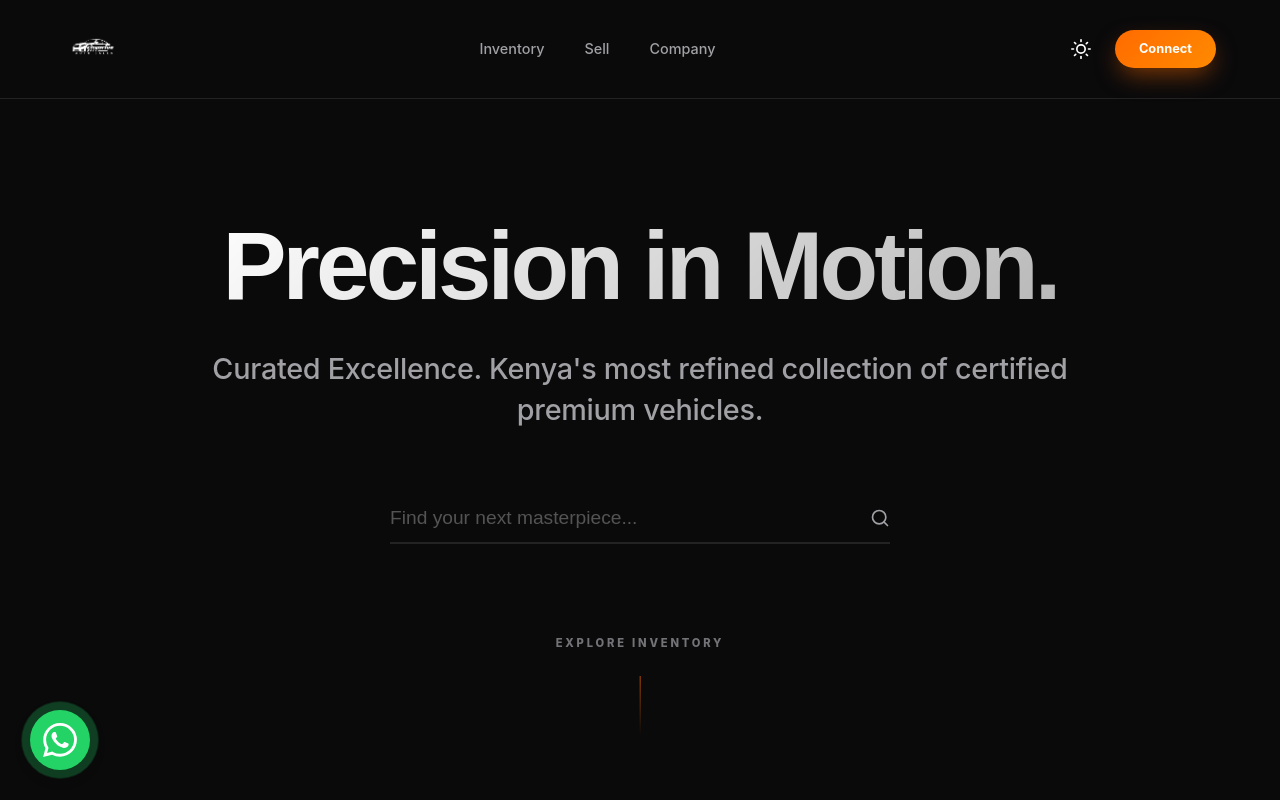
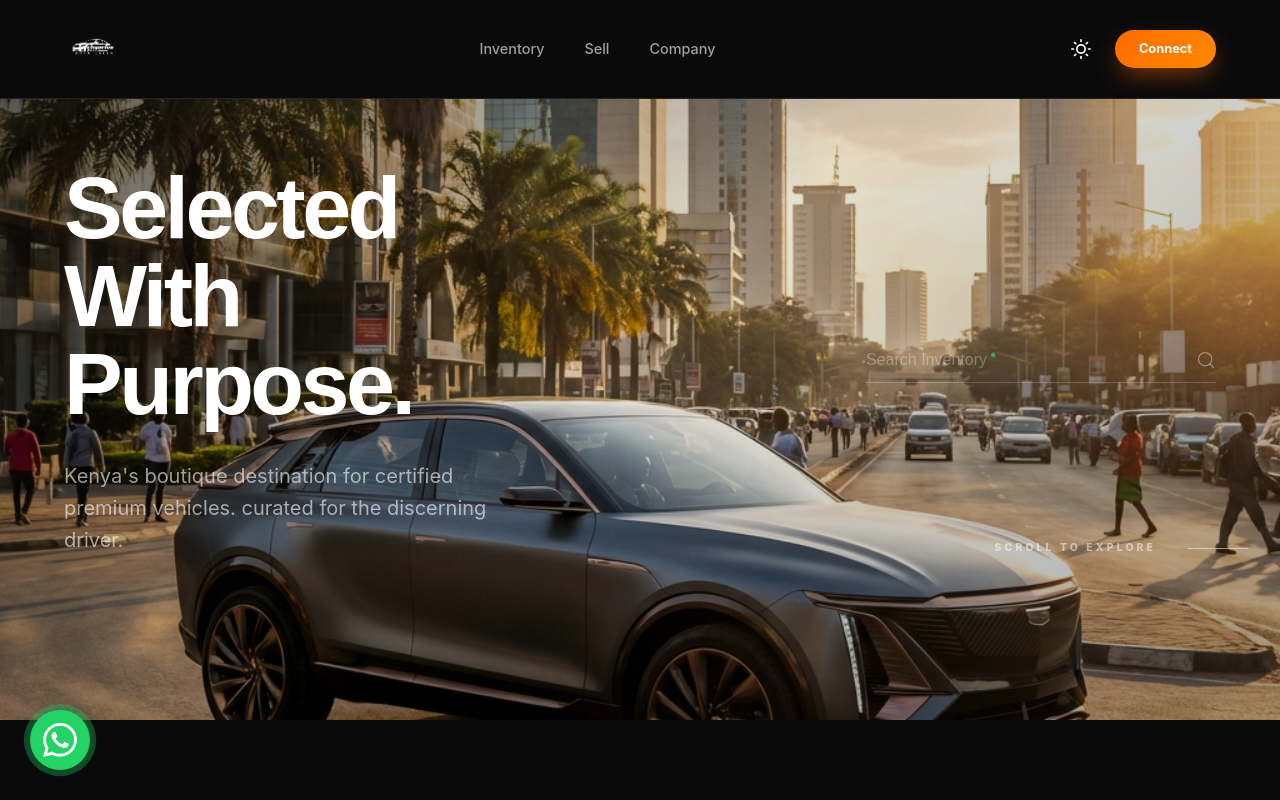
Before and after one commit to Ruchez/citydrive, a React (Vite) app: page / in a window 1280 px wide. Shown: the top 800 px of the page. Built offline with nearby package versions, Linux system fonts and the light colour scheme.

Commit message:
UI: Overhaul Hero for Boutique Gallery aesthetic

```diff
--- a/src/App.css
+++ b/src/App.css
@@ -162,75 +162,187 @@ body {
   color: var(--accent-primary);
 }
 
-/* Hero Section */
-.hero {
+/* Boutique Gallery Hero */
+.hero-gallery {
   position: relative;
-  height: 100vh;
-  min-height: 750px;
+  height: 90vh;
+  min-height: 700px;
   display: flex;
   align-items: center;
   overflow: hidden;
+  background: var(--bg-deep);
 }
 
-.hero-bg {
+.gallery-viewport {
   position: absolute;
   top: 0;
   left: 0;
   width: 100%;
   height: 100%;
-  object-fit: cover;
-  z-index: -2;
+  z-index: 1;
 }
 
-.hero-overlay {
+.gallery-subject {
+  width: 100%;
+  height: 100%;
+  object-fit: cover;
+  opacity: 0.95;
+  filter: contrast(1.05) brightness(0.95);
+}
+
+.gallery-light-wash {
   position: absolute;
   top: 0;
   left: 0;
   width: 100%;
   height: 100%;
-  background: linear-gradient(to right, var(--bg-deep) 0%, rgba(10, 10, 11, 0.2) 100%);
-  opacity: 0.9;
-  z-index: -1;
-  transition: background 0.5s ease;
+  background: linear-gradient(135deg, rgba(10, 10, 11, 0.7) 0%, transparent 50%, rgba(10, 10, 11, 0.3) 100%);
+  z-index: 1;
 }
 
-[data-theme="light"] .hero-overlay {
-  background: linear-gradient(to right, rgba(248, 249, 2FA, 0.9) 0%, rgba(248, 249, 2FA, 0.1) 100%);
+.gallery-content {
+  position: relative;
+  z-index: 10;
+  width: 100%;
+  display: grid;
+  grid-template-columns: 1fr 1fr;
+  align-items: center;
+  gap: 4rem;
 }
 
-.hero-content-minimal {
-  height: 100%;
-  display: flex;
-  flex-direction: column;
-  justify-content: center;
-  align-items: center;
-  text-align: center;
-  padding-bottom: 5vh;
+.gallery-branding {
+  max-width: 600px;
 }
 
-.hero-text-center {
-  max-width: 900px;
+.gallery-title {
+  font-size: 5.5rem;
+  font-weight: 800;
+  letter-spacing: -0.04em;
+  line-height: 1;
+  color: white;
+  margin-bottom: 2rem;
+  text-transform: capitalize;
 }
 
-.hero-title-premium {
-  font-size: 6rem;
-  letter-spacing: -0.04em;
-  font-weight: 800;
-  line-height: 1.05;
-  margin-bottom: 2rem;
-  background: linear-gradient(135deg, #fff 0%, rgba(255, 255, 255, 0.7) 100%);
-  -webkit-background-clip: text;
-  background-clip: text;
-  -webkit-text-fill-color: transparent;
+.gallery-description {
+  font-size: 1.25rem;
+  font-weight: 400;
+  color: rgba(255, 255, 255, 0.6);
+  line-height: 1.6;
+  max-width: 450px;
 }
 
-.hero-subtitle-clean {
-  font-size: 1.8rem;
+.gallery-tools {
+  display: flex;
+  justify-content: flex-end;
+}
+
+.gallery-search-group {
+  width: 100%;
+  max-width: 350px;
+  display: flex;
+  align-items: center;
+  border-bottom: 1.5px solid rgba(255, 255, 255, 0.2);
+  padding: 0.75rem 0;
+  transition: border-color 0.4s ease;
+}
+
+.gallery-search-group:focus-within {
+  border-color: var(--accent-primary);
+}
+
+.gallery-search-group input {
+  flex: 1;
+  background: none;
+  border: none;
+  color: white;
+  font-size: 1rem;
+  outline: none;
   font-weight: 500;
-  color: var(--text-secondary);
-  margin-bottom: 4rem;
-  line-height: 1.4;
-  letter-spacing: -0.01em;
+}
+
+.gallery-search-group input::placeholder {
+  color: rgba(255, 255, 255, 0.3);
+}
+
+.gallery-search-trigger {
+  color: rgba(255, 255, 255, 0.4);
+  display: flex;
+  align-items: center;
+  padding-left: 1rem;
+}
+
+.gallery-search-trigger:hover {
+  color: var(--accent-primary);
+}
+
+.gallery-scroll-prompt {
+  position: absolute;
+  bottom: 0;
+  right: 2rem;
+  display: flex;
+  align-items: center;
+  gap: 2rem;
+  cursor: pointer;
+  opacity: 0.5;
+  transition: opacity 0.3s ease;
+}
+
+.gallery-scroll-prompt:hover {
+  opacity: 1;
+}
+
+.prompt-text {
+  font-size: 0.65rem;
+  font-weight: 800;
+  letter-spacing: 0.3em;
+  color: white;
+}
+
+.prompt-line {
+  width: 60px;
+  height: 1px;
+  background: white;
+}
+
+@media (max-width: 1200px) {
+  .gallery-title {
+    font-size: 4.5rem;
+  }
+}
+
+@media (max-width: 992px) {
+  .gallery-content {
+    grid-template-columns: 1fr;
+    text-align: center;
+    gap: 3rem;
+  }
+
+  .gallery-branding {
+    margin: 0 auto;
+  }
+
+  .gallery-tools {
+    justify-content: center;
+  }
+
+  .gallery-scroll-prompt {
+    display: none;
+  }
+}
+
+@media (max-width: 768px) {
+  .hero-gallery {
+    height: 80vh;
+  }
+
+  .gallery-title {
+    font-size: 3.5rem;
+  }
+
+  .gallery-description {
+    font-size: 1.1rem;
+  }
 }
 
 /* Theme Toggle Button */
@@ -346,22 +458,20 @@ body {
   box-shadow: 0 20px 40px rgba(255, 107, 0, 0.4);
 }
 
-/* Scroll Indicator */
-.hero-scroll-indicator {
+/* Scroll Side Indicator */
+.hero-scroll-indicator-side {
   position: absolute;
   bottom: 4rem;
-  left: 50%;
-  transform: translateX(-50%);
+  right: 5%;
   display: flex;
-  flex-direction: column;
   align-items: center;
-  gap: 1.5rem;
+  gap: 2rem;
   cursor: pointer;
-  opacity: 0.7;
+  opacity: 0.6;
   transition: opacity 0.3s ease;
 }
 
-.hero-scroll-indicator:hover {
+.hero-scroll-indicator-side:hover {
   opacity: 1;
 }
 
@@ -372,35 +482,48 @@ body {
   color: var(--text-secondary);
 }
 
-.scroll-line {
-  width: 1px;
-  height: 60px;
-  background: linear-gradient(to bottom, var(--accent-primary), transparent);
+.scroll-line-animated {
+  width: 80px;
+  height: 1px;
+  background: linear-gradient(to right, transparent, var(--accent-primary));
+}
+
+@media (max-width: 1200px) {
+  .hero-title-premium-left {
+    font-size: 5rem;
+  }
 }
 
 @media (max-width: 1024px) {
-  .hero-title-premium {
-    font-size: 4.5rem;
-  }
-
-  .hero-subtitle-clean {
-    font-size: 1.5rem;
-  }
+  /* Original media query for hero-title-premium and hero-subtitle-clean removed */
 }
 
 @media (max-width: 768px) {
-  .hero-title-premium {
-    font-size: 3.5rem;
-    margin-bottom: 1.5rem;
+  .hero-overlay-dynamic {
+    background: linear-gradient(to top, var(--bg-deep) 40%, rgba(10, 10, 11, 0.4) 100%);
   }
 
-  .hero-subtitle-clean {
-    font-size: 1.2rem;
-    margin-bottom: 3rem;
+  .hero-content-split {
+    justify-content: center;
+    text-align: center;
+    padding-top: 15vh;
   }
 
-  .hero-scroll-indicator {
-    bottom: 2rem;
+  .hero-title-premium-left {
+    font-size: 4rem;
+  }
+
+  .hero-subtitle-clean-left {
+    font-size: 1.2rem;
+    margin: 0 auto 3rem;
+  }
+
+  .hero-minimal-search-left {
+    margin: 0 auto;
+  }
+
+  .hero-scroll-indicator-side {
+    display: none;
   }
 }
 
--- a/src/components/Hero.tsx
+++ b/src/components/Hero.tsx
@@ -16,37 +16,40 @@ const Hero = ({ onSearch }: HeroProps) => {
     }
 
     return (
-        <header className="hero" ref={heroRef}>
-            <img src={heroImg} alt="CityDrive Experience" className="hero-bg" />
-            <div className="hero-overlay"></div>
+        <header className="hero-gallery" ref={heroRef}>
+            <div className="gallery-viewport">
+                <img src={heroImg} alt="CityDrive Selection" className="gallery-subject" />
+                <div className="gallery-light-wash"></div>
+            </div>
 
-            <div className="container hero-content-minimal">
-                <div className="hero-text-center">
-                    <h1 className="hero-title-premium">
-                        Precision in Motion.
+            <div className="container gallery-content">
+                <div className="gallery-branding">
+                    <h1 className="gallery-title">
+                        Selected <br />
+                        with Purpose.
                     </h1>
-                    <p className="hero-subtitle-clean">
-                        Curated Excellence. Kenya's most refined collection of certified premium vehicles.
+                    <p className="gallery-description">
+                        Kenya's boutique destination for certified premium vehicles. curated for the discerning driver.
                     </p>
+                </div>
 
-                    <div className="hero-minimal-search">
-                        <form className="minimal-search-input" onSubmit={handleSearch}>
+                <div className="gallery-tools">
+                    <form className="gallery-search-group" onSubmit={handleSearch}>
                         <input
                             type="text"
-                                placeholder="Find your next masterpiece..."
+                            placeholder="Search Inventory"
                             value={inputValue}
                             onChange={(e) => setInputValue(e.target.value)}
                         />
-                            <button type="submit" className="minimal-search-btn">
-                                <svg width="20" height="20" viewBox="0 0 24 24" fill="none" stroke="currentColor" strokeWidth="2" strokeLinecap="round" strokeLinejoin="round"><circle cx="11" cy="11" r="8"></circle><line x1="21" y1="21" x2="16.65" y2="16.65"></line></svg>
+                        <button type="submit" className="gallery-search-trigger">
+                            <svg width="20" height="20" viewBox="0 0 24 24" fill="none" stroke="currentColor" strokeWidth="1.5" strokeLinecap="round" strokeLinejoin="round"><circle cx="11" cy="11" r="8"></circle><line x1="21" y1="21" x2="16.65" y2="16.65"></line></svg>
                         </button>
                     </form>
                 </div>
-                </div>
 
-                <div className="hero-scroll-indicator" onClick={() => document.getElementById('buy')?.scrollIntoView({ behavior: 'smooth' })}>
-                    <span className="scroll-label">EXPLORE INVENTORY</span>
-                    <div className="scroll-line"></div>
+                <div className="gallery-scroll-prompt" onClick={() => document.getElementById('buy')?.scrollIntoView({ behavior: 'smooth' })}>
+                    <span className="prompt-text">SCROLL TO EXPLORE</span>
+                    <div className="prompt-line"></div>
                 </div>
             </div>
         </header>
```
Also changed, not shown: src/components/Hero.archive.tsx (added, +56 -0 lines). Lines whose indentation alone changed are shown as unchanged.
